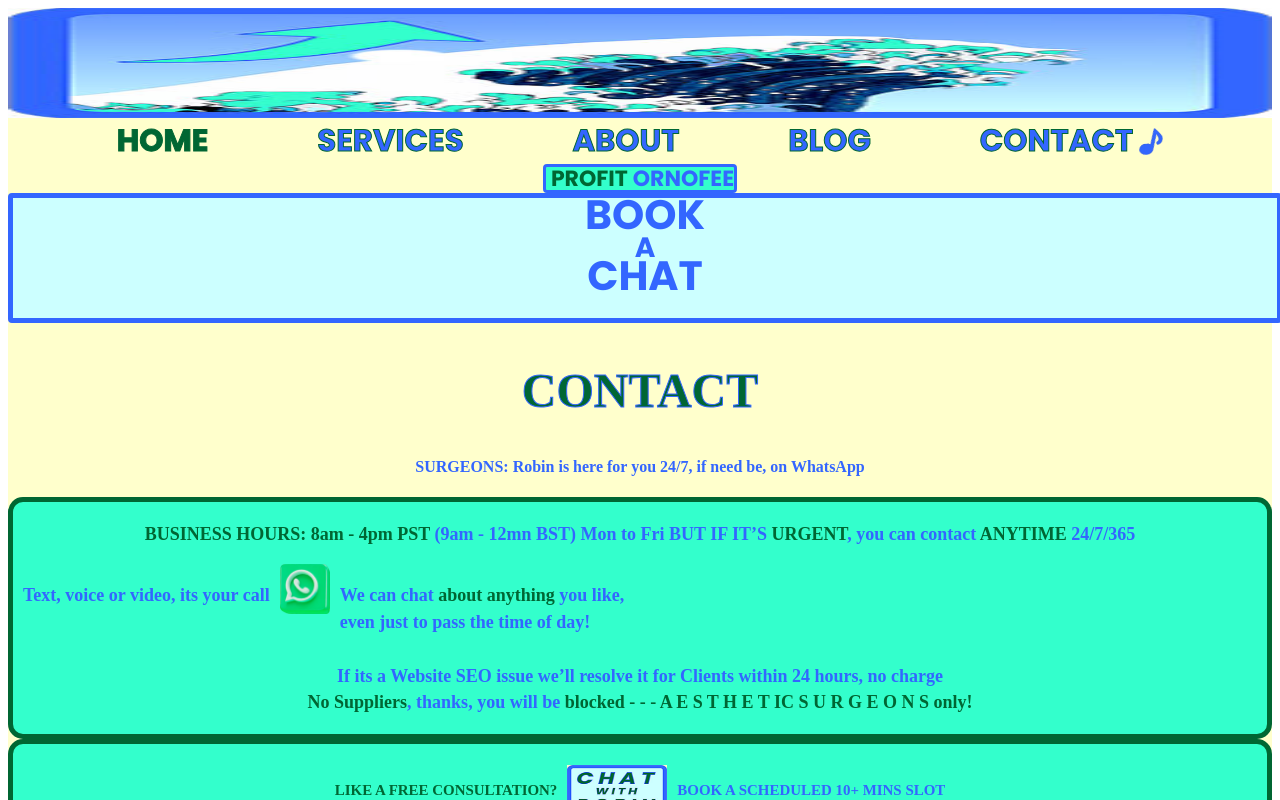
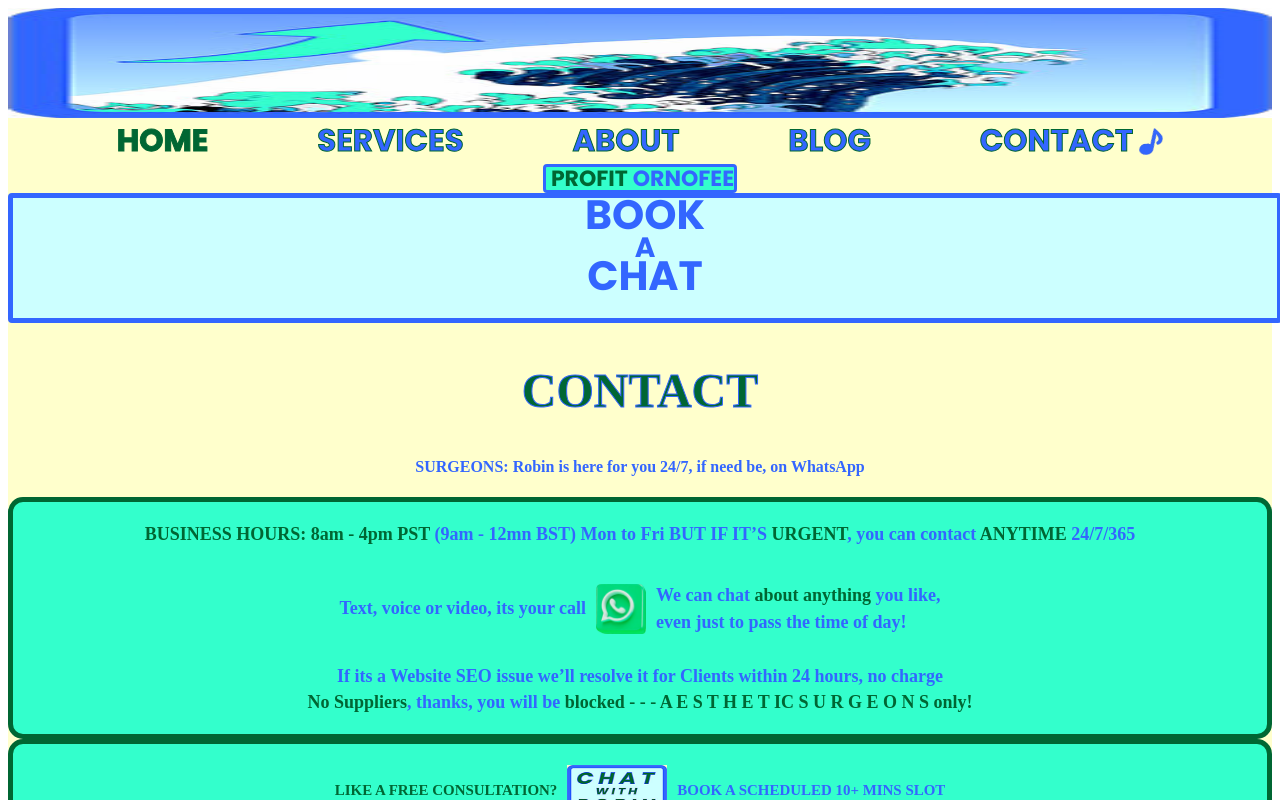
Before and after one commit to aslambaba/sergeonup, a Next.js app: page /contact in a window 1280 px wide. Shown: the top 800 px of the page. Built offline with nearby package versions, Linux system fonts and the light colour scheme.

Commit message:
Fix Text Alignment in ContactUS

```diff
--- a/src/components/header/header.jsx
+++ b/src/components/header/header.jsx
@@ -33,7 +33,7 @@ export default function Header() {
                     <a href="#">Blog</a>
                   </li>
                   <li>
-                    <a href="#">Contact</a>{" "}
+                    <a href="/contact">Contact</a>{" "}
                     <Image
                       className={styles.musicnoteIcon}
                       src={MainLogo2}
--- a/src/pages/contact/index.jsx
+++ b/src/pages/contact/index.jsx
@@ -24,7 +24,7 @@ export default function Contact() {
           </p>
           <br />
           <div
-            style={{ display: "flex", flexDirection: "row", lineHeight: "1.5" }}
+            style={{ display: "flex", flexDirection: "row", lineHeight: "1.5", justifyContent: "center", alignItems:"center" }}
           >
             <p>Text, voice or video, its your call</p>
             <Image src={WhatsAppImg} alt="Logo" width={50} height={50} />
```
